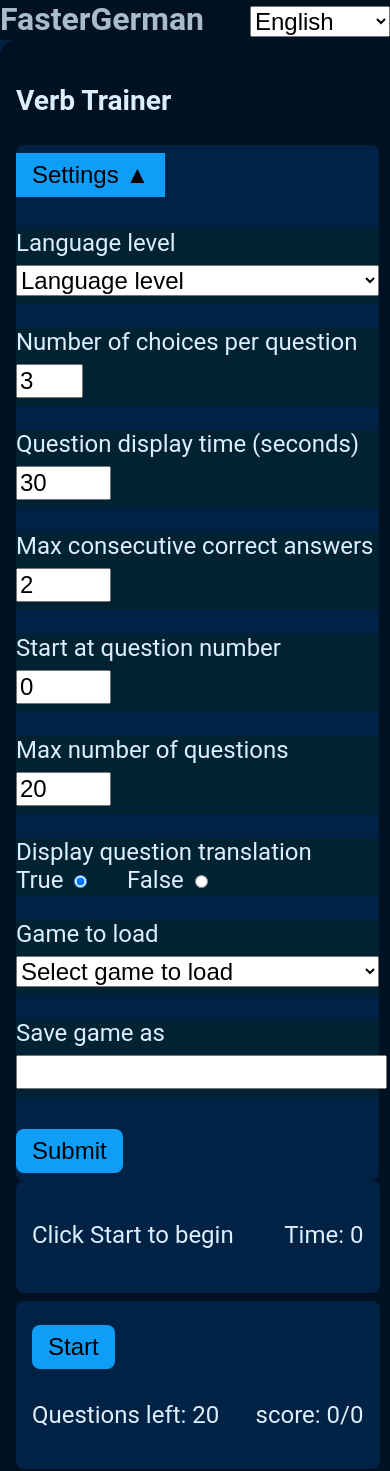
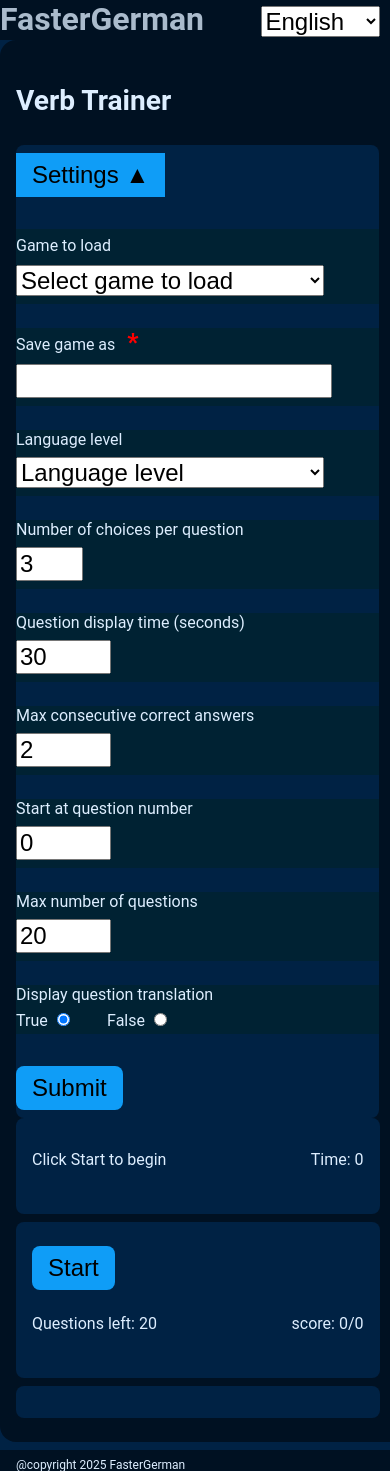
Before and after one commit to poshjosh/fastergerman, a Flask app: page /trainers/verb in a window 390 px wide, after a click that opens the changed part. Shown: the top 1471 px of the page. Run offline with Flask 3, Linux system fonts and the light colour scheme.

Commit message:
Update default language level, some ui
Update default language level to B1.
Reduce font-size of game_session_message element on mobile

```diff
--- a/src/fastergerman/game/game.py
+++ b/src/fastergerman/game/game.py
@@ -95,7 +95,7 @@ class Settings:
     display_translation: bool = True
     start_at_question_number: int = 0
     max_number_of_questions: int = 20
-    language_level: str = "A2"
+    language_level: str = "B2"
 
     @staticmethod
     def of_dict(settings_dict: dict) -> 'Settings':
@@ -107,7 +107,7 @@ class Settings:
             dt.lower() == "true" if isinstance(dt, str) else bool(dt),
             int(settings_dict.get("start_at_question_number", 0)),
             int(settings_dict.get("max_number_of_questions", 20)),
-            settings_dict.get("language_level", "A2"))
+            settings_dict.get("language_level", "B2"))
 
     def to_dict(self) -> dict[str, any]:
         return asdict(self)
--- a/src/static/styles/form.css
+++ b/src/static/styles/form.css
@@ -36,11 +36,16 @@ form .red-asterix { font-weight:900; color: red; }
 
 form .control { font-size: 1.5rem; margin-top: 0.5rem; margin-bottom:0.5rem; }
 
-form input[type="text"] { width: 100%; }
+form input[type="text"] { width: 85%; }
 
-form select { width: 100%; }
+form select { width: 85%; }
 
 form label { color: #def; }
+
+#settings label { font-size:1rem; }
+@media only screen and (min-width: 760px) {
+    #settings label { font-size: inherit; }
+}
 
 form .clickable {
     background-color: #0f9df7;
@@ -62,7 +67,10 @@ form .settings-input {
     vertical-align:top; margin-top:0.5rem;
 }
 
-form #game_session_message { height: 2rem; }
+form .game_session_message { height: 2rem; font-size:1rem; }
+@media only screen and (min-width: 760px) {
+    form .game_session_message { height: 2rem; font-size:1.25rem; }
+}
 
 .question-text { margin-bottom: 1rem; }
 
--- a/src/templates/trainers/common/settings.html
+++ b/src/templates/trainers/common/settings.html
@@ -71,9 +31,52 @@
 
         <p class="settings-input">
             <label for="save_game_as">{{ i18n.t.save_game_as }}</label>
+            &nbsp;<span class="red-asterix">*</span>
             <br/>
             <input type="text" id="save_game_as" name="save_game_as" class="control"/>
         </p>
+
+        <p class="settings-input">
+            <label class="inline-label" for="language_level">{{ i18n.t.language_level }}</label>
+            <select id="language_level" name="language_level" class="control">
+                <option value="" disabled selected>{{ i18n.t.language_level }}</option>
+                {% for level in app.language_levels %}
+                    <option value="{{ level }}">{{ level }}</option>
+                {% endfor %}
+            </select>
+        </p>
+        {% macro display_number_input(name, label, val, min, max) %}
+            <p class="settings-input">
+                <label class="inline-label" for="{{ name }}">{{ label }}</label>
+                <input type="number" id="{{ name }}" name="{{ name }}"
+                       class="control" value="{{ val }}" min="{{ min }}" max="{{ max }}"/>
+            </p>
+        {% endmacro %}
+        {{ display_number_input("number_of_choices", i18n.t.number_of_choices, game_session.settings.number_of_choices, 2, 4) }}
+        {{ display_number_input("question_display_time", i18n.t.question_display_time, game_session.settings.question_display_time, 1, 100) }}
+        {{ display_number_input("max_consecutively_correct", i18n.t.max_consecutively_correct, game_session.settings.max_consecutively_correct, 1, 100) }}
+        {{ display_number_input("start_at_question_number", i18n.t.start_at_question_number, game_session.settings.start_at_question_number, 0, 999) }}
+        {{ display_number_input("max_number_of_questions", i18n.t.max_number_of_questions, game_session.settings.max_number_of_questions, 1, 999) }}
+        <p class="settings-input">
+            <!-- ignore warning that: A form label must be associated with a form control -->
+            <label class="inline-label">{{ i18n.t.display_translation }}</label>
+            {% macro display_bool_input(name, value) %}
+                <label>
+                    {{ value }}
+                    {% if game_session.settings.display_translation == value %}
+                        <input type="radio" id="display_translation_checked" name="display_translation"
+                               class="control" value="{{ value|lower }}" checked/>
+                    {% else %}
+                        <input type="radio" id="display_translation_unchecked" name="display_translation"
+                               class="control" value="{{ value|lower }}"/>
+                    {% endif %}
+                </label>
+            {% endmacro %}
+            {{ display_bool_input("display_translation", true) }}
+            &emsp;
+            {{ display_bool_input("display_translation", false) }}
+        </p>
+
         <button type="submit" id="action_update"
                 class="control clickable button">Submit</button>
     </div>
--- a/src/templates/trainers/index.html
+++ b/src/templates/trainers/index.html
@@ -18,7 +18,7 @@
 
         <input type="hidden" name="action" value="answer"/>
 
-        <p id="game_session_message">
+        <p class="game_session_message">
             <span class="left">
                 <span id="game_session_previous_answer_message">
                     {% if game_session.is_pending == true %}
@@ -70,7 +70,7 @@
                     class="control clickable button">{{ i18n.t.start }}</button>
         {% endif %}
 
-        <p>
+        <p class="game_session_message">
             <span class="left">
                 {{ i18n.t.questions_left }}: <span id="game_session_questions_left">{{ game_session.questions_left }}</span>
             </span>
```
Also changed, not shown: other parts of src/templates/trainers/common/settings.html (+0 -40 lines), 1 other file.
